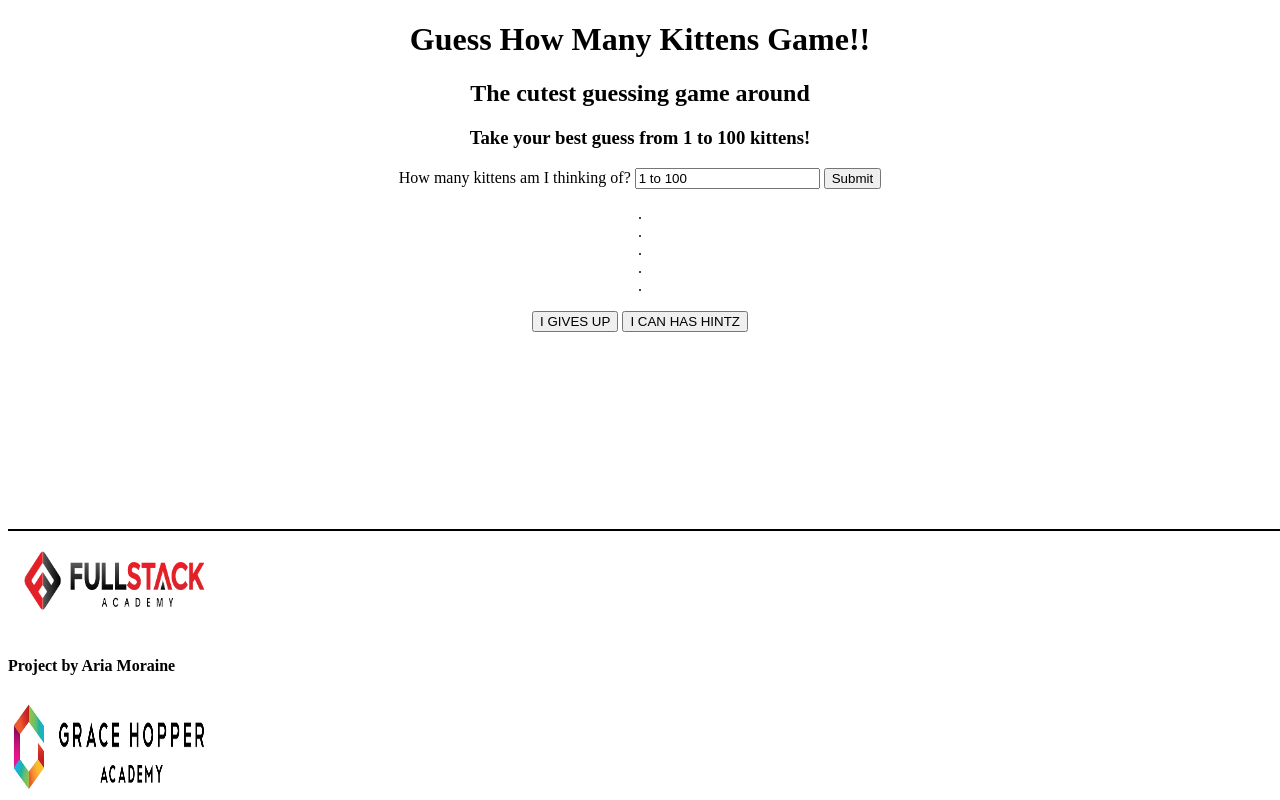
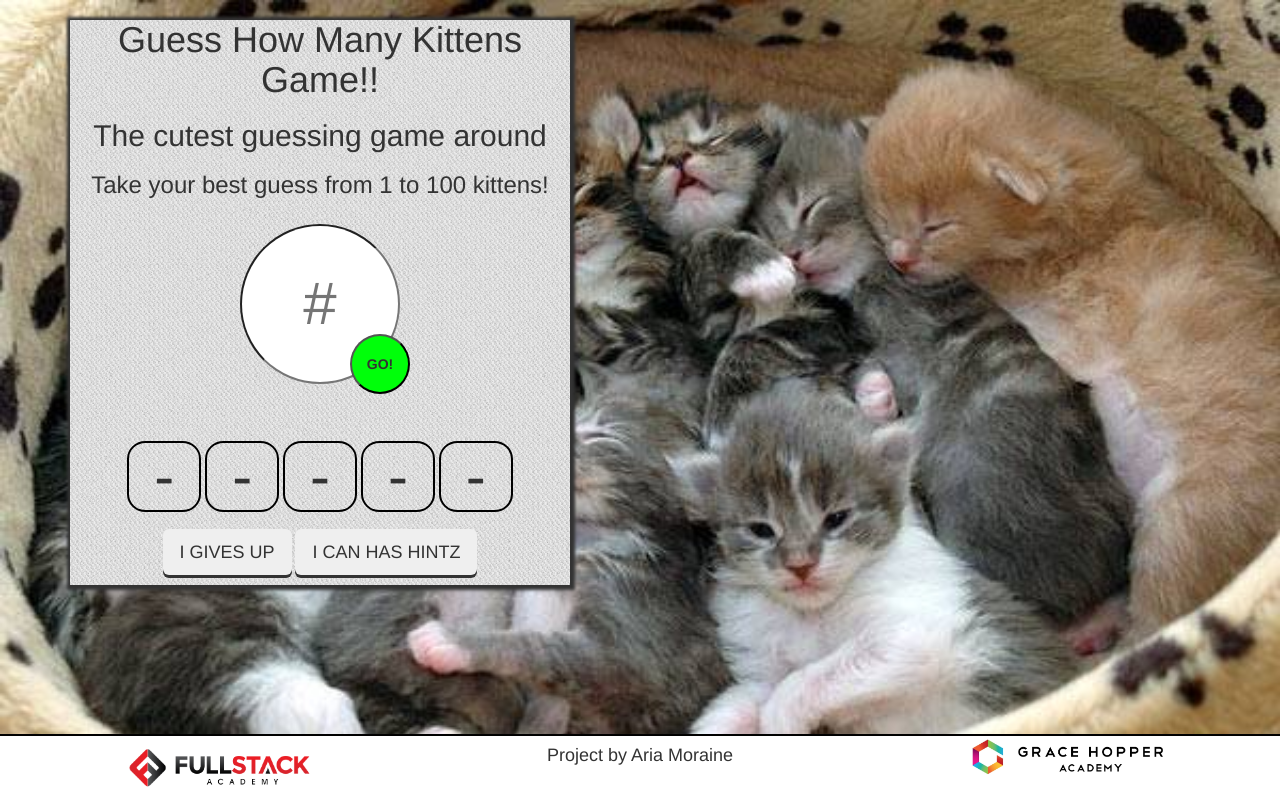
Before and after one commit to ariamoraine/Kitten-Guessing-Game, a plain HTML site: page index.html in a window 1280 px wide. Drawn offline with nearby package versions, Linux system fonts and the light colour scheme.

Commit message:
adding in css

```diff
--- a/index.html
+++ b/index.html
@@ -2,6 +2,8 @@
 <html lang="en">
   <head>
     <link rel="stylesheet" type="text/css" href="style.css">
+    <link rel="stylesheet" href="https://maxcdn.bootstrapcdn.com/bootstrap/3.3.7/css/bootstrap.min.css" integrity="sha384-BVYiiSIFeK1dGmJRAkycuHAHRg32OmUcww7on3RYdg4Va+PmSTsz/K68vbdEjh4u" crossorigin="anonymous">
+
     <title>Guessing Game</title>
 
     <!-- Bootstrap and CSS here-->
@@ -9,8 +11,8 @@
   </head>
   <body>
 
-      <div class="center" id='app'>
-
+      <div class="center container" id='app'>
+        <div class="background-squ">
         <div id='headers'>
           <h1>Guess How Many Kittens Game!!</h1>
           <h2>The cutest guessing game around</h2>
@@ -18,49 +20,48 @@
         </div>
 
         <div id='main'>
-          <div id='input-parent'>
+          <div id='parent-input' class="center">
             <!-- Player's guess input, and submit button -->
-            <form> How many kittens am I thinking of? <input type="text" name="playerguess" value="1 to 100">
-              <input type="submit" value="Submit">
-            </form>
+              <input type="text" id="player-input" name="playerguess" placeholder="#">
+              <input type="submit" id="submit" value="GO!">
+
           </div>
 
           <div id='guesses'>
             <!-- unordered list of guesses -->
-            <ul>
-              <li class="guess">.</li>
-              <li class="guess">.</li>
-              <li class="guess">.</li>
-              <li class="guess">.</li>
-              <li class="guess">.</li>
+            <ul >
+              <li class="guess">-</li>
+              <li class="guess">-</li>
+              <li class="guess">-</li>
+              <li class="guess">-</li>
+              <li class="guess">-</li>
             </ul>
           </div>
 
           <div id="menu-btns">
             <!-- reset and hint buttons -->
-            <button type="button">I GIVES UP</button>
-            <button type="button">I CAN HAS HINTZ</button>
+            <button type="button" class="btn btn-lg">I GIVES UP</button>
+            <button type="button" class="btn btn-lg">I CAN HAS HINTZ</button>
           </div>
         </div>
+      </div>
       </div>
 
 
 
-    <div id='footer'>
-        <div>
-          <div class=''>
+    <div class="container-fluid" id='footer'>
+        <div class="row">
+          <div class='col-sm-4'>
             <img src='fa-logo@2x.png'></img>
           </div>
 
-          <div class=''>
+          <div class='col-sm-4'>
             <h4>Project by Aria Moraine</h4>
           </div>
 
-          <div class=''>
+          <div class='col-sm-4'>
             <img src='grace_hopper_academy.png'></img>
           </div>
-
-
         </div>
     </div>
 
--- a/style.css
+++ b/style.css
@@ -1,8 +1,44 @@
+html {
+  box-sizing: 'border-box'
+}
+
 .center {
   text-align: center;
 }
 
 .guess {
+  display: inline;
+  outline: 0;
+  border: 2px solid black;
+  padding: 0 25px;
+  font-size: 60px;
+  border-radius: 25%;
+}
+
+.row {
+  top: 50%;
+  vertical-align: middle;
+}
+
+.background-squ {
+  background: url("cheap_diagonal_fabric.png");
+  width: 500px;
+  padding-bottom: 10px;
+  box-shadow: 1px 1px 3px 4px #333333;
+}
+
+.btn {
+  box-shadow:0 3px #333333;
+}
+
+body {
+  background-image: url("kittens.jpg");
+  background-repeat: no-repeat;
+  background-size: cover;
+}
+
+form {
+  display:inline-block;
 }
 
 ul {
@@ -11,15 +47,46 @@ ul {
 }
 
 img {
+    margin: auto;
     display: inline;
     width: 200px;
-    height: 100px;
 }
 
 #footer {
     width: 100%;
+    text-align: center;
     border-top: solid 2px black;
     background-color: white;
     position: fixed;
     bottom: 0;
 }
+
+#player-input {
+  border-radius: 50%;
+  width: 160px;
+  height: 160px;
+  font-size: 60px;
+  text-align: center;
+
+}
+
+#submit {
+  background-color: #00ff0a;
+  border-radius: 50%;
+  width: 60px;
+  height: 60px;
+  position: absolute;
+  top: 110px;
+  left: 110px;
+  font-weight: bold;
+}
+
+#parent-input {
+  width: 160px;
+  margin: 5% auto 50px;
+  position: relative;
+}
+
+#menu-btns {
+
+}
```
Also changed, not shown: cheap_diagonal_fabric.png (added), kittens.jpg (added).
